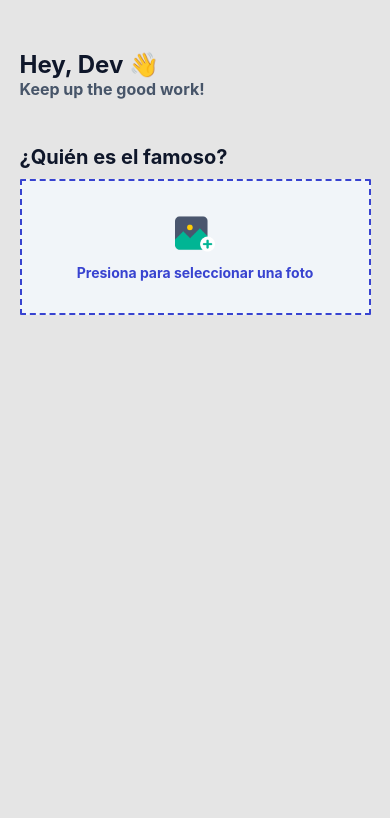
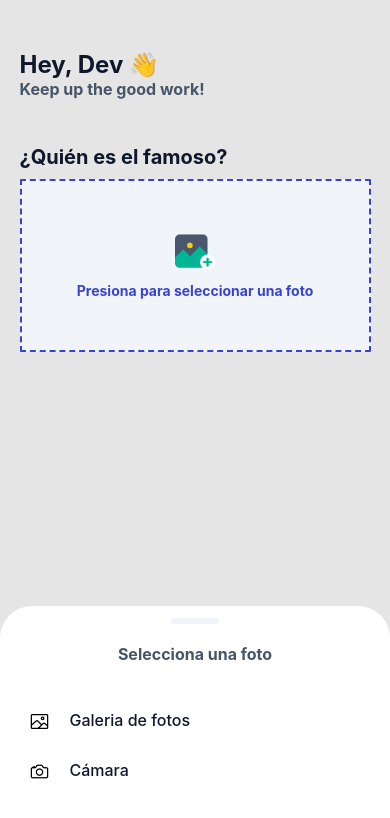
Before and after one commit to Juggantiss/nomada-challenge, a React Native app: screen /Home in a window 390 px wide. Shown: the top 818 px of the page. Built offline with nearby package versions, Linux system fonts and the light colour scheme.

Commit message:
Creado componente SelectSource para escoger de donde sacar la foto

```diff
--- a/src/components/DragZone.jsx
+++ b/src/components/DragZone.jsx
@@ -39,7 +39,7 @@ export default function DragZone() {
 
 const styles = StyleSheet.create({
   dragZone: {
-    flex: 0.2,
+    flex: 0.4,
     alignItems: "center",
     justifyContent: "center",
     width: "100%",
--- /dev/null
+++ b/src/components/SelectSource.jsx
@@ -0,0 +1,81 @@
+import {
+  StyleSheet,
+  Text,
+  View,
+  Platform,
+  TouchableOpacity
+} from "react-native";
+import { Ionicons } from "@expo/vector-icons";
+
+export default function SelectSource() {
+  return (
+    <View style={styles.container}>
+      <TouchableOpacity style={styles.divider}></TouchableOpacity>
+      <Text style={styles.subtitle}>Selecciona una foto</Text>
+      <View style={styles.options}>
+        <TouchableOpacity style={styles.btn_option}>
+          <Ionicons name="ios-image-outline" size={20} color="black" />
+          <Text style={styles.text_label}>Galeria de fotos</Text>
+        </TouchableOpacity>
+        <TouchableOpacity style={styles.btn_option}>
+          <Ionicons name="camera-outline" size={20} color="black" />
+          <Text style={styles.text_label}>Cámara</Text>
+        </TouchableOpacity>
+      </View>
+    </View>
+  );
+}
+
+const styles = StyleSheet.create({
+  container: {
+    flex: 0.3,
+    width: "100%",
+    alignItems: "center",
+    justifyContent: "flex-start",
+    backgroundColor: "#FFFFFF",
+    borderTopLeftRadius: 32,
+    borderTopRightRadius: 32
+  },
+  options: {
+    flex: 0.65,
+    alignItems: "flex-start",
+    justifyContent: "space-around",
+    width: "90%",
+    marginTop: 33,
+    marginLeft: "5%",
+    marginRight: "5%"
+  },
+  subtitle: {
+    fontSize: 16,
+    fontWeight: "700",
+    color: "#475569",
+    ...Platform.select({
+      ios: { fontFamily: "Arial" },
+      android: { fontFamily: "Roboto" }
+    })
+  },
+  btn_option: {
+    padding: 10,
+    width: "100%",
+    alignItems: "flex-start",
+    flexDirection: "row"
+  },
+  text_label: {
+    fontSize: 16,
+    marginLeft: 20,
+    fontWeight: "500",
+    color: "#0F172A",
+    ...Platform.select({
+      ios: { fontFamily: "Arial" },
+      android: { fontFamily: "Roboto" }
+    })
+  },
+  divider: {
+    flex: 0.04,
+    backgroundColor: "#F1F5F9",
+    width: 48,
+    marginTop: 12,
+    marginBottom: 20,
+    borderRadius: 50
+  }
+});
--- a/src/screens/Home.jsx
+++ b/src/screens/Home.jsx
@@ -1,5 +1,12 @@
-import { StyleSheet, Text, View, Platform } from "react-native";
+import {
+  StyleSheet,
+  Text,
+  View,
+  Platform,
+  TouchableOpacity
+} from "react-native";
 import DragZone from "../components/DragZone";
+import SelectSource from "../components/SelectSource";
 
 export default function Home() {
   return (
@@ -15,6 +22,7 @@ export default function Home() {
         )} */}
         <DragZone />
       </View>
+      <SelectSource />
     </View>
   );
 }
@@ -34,7 +42,7 @@ const styles = StyleSheet.create({
     width: "95%"
   },
   uploader: {
-    flex: 0.88,
+    flex: 0.58,
     marginLeft: "5%",
     marginRight: "5%",
     backgroundColor: "#E5E5E5",
```
